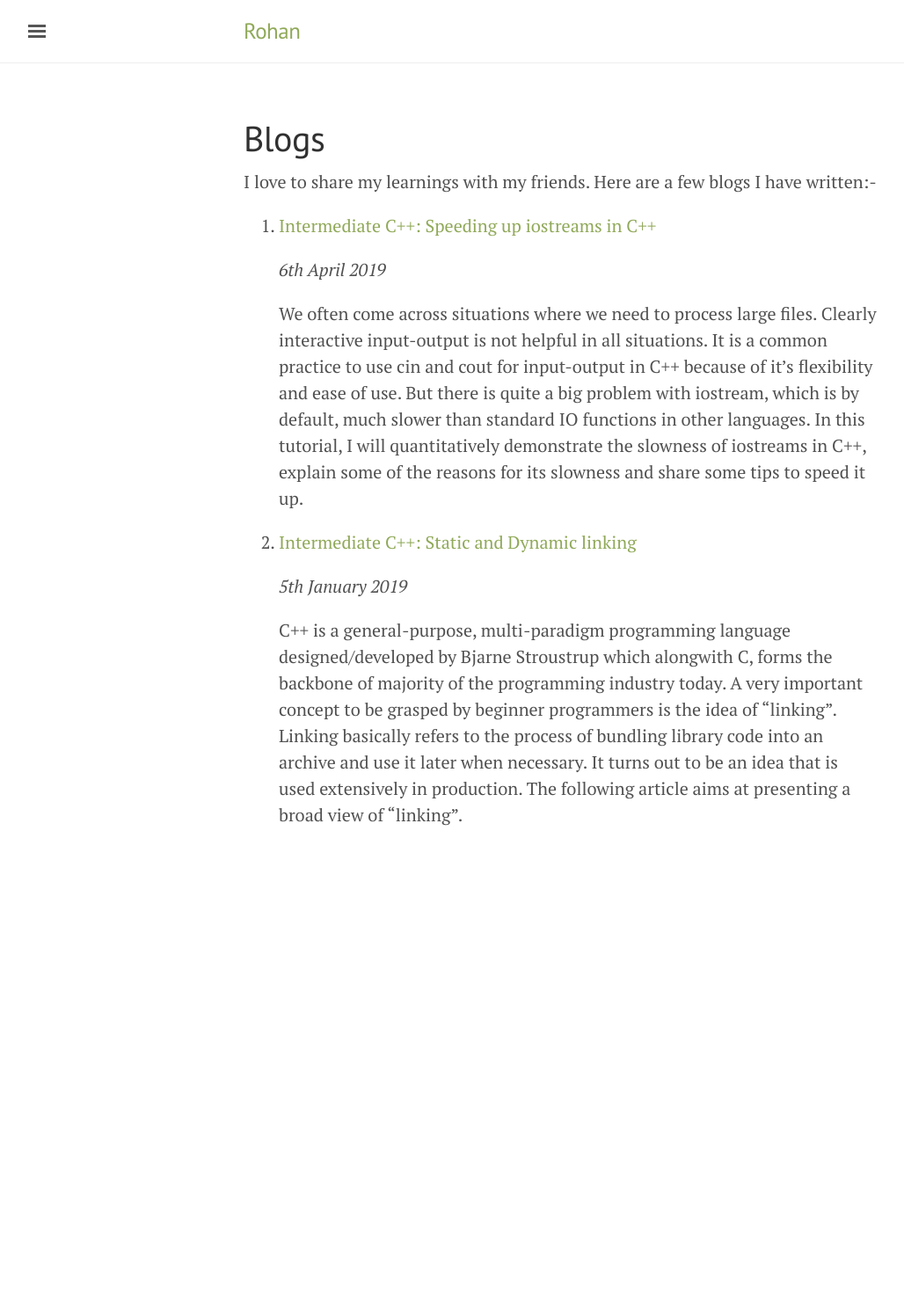
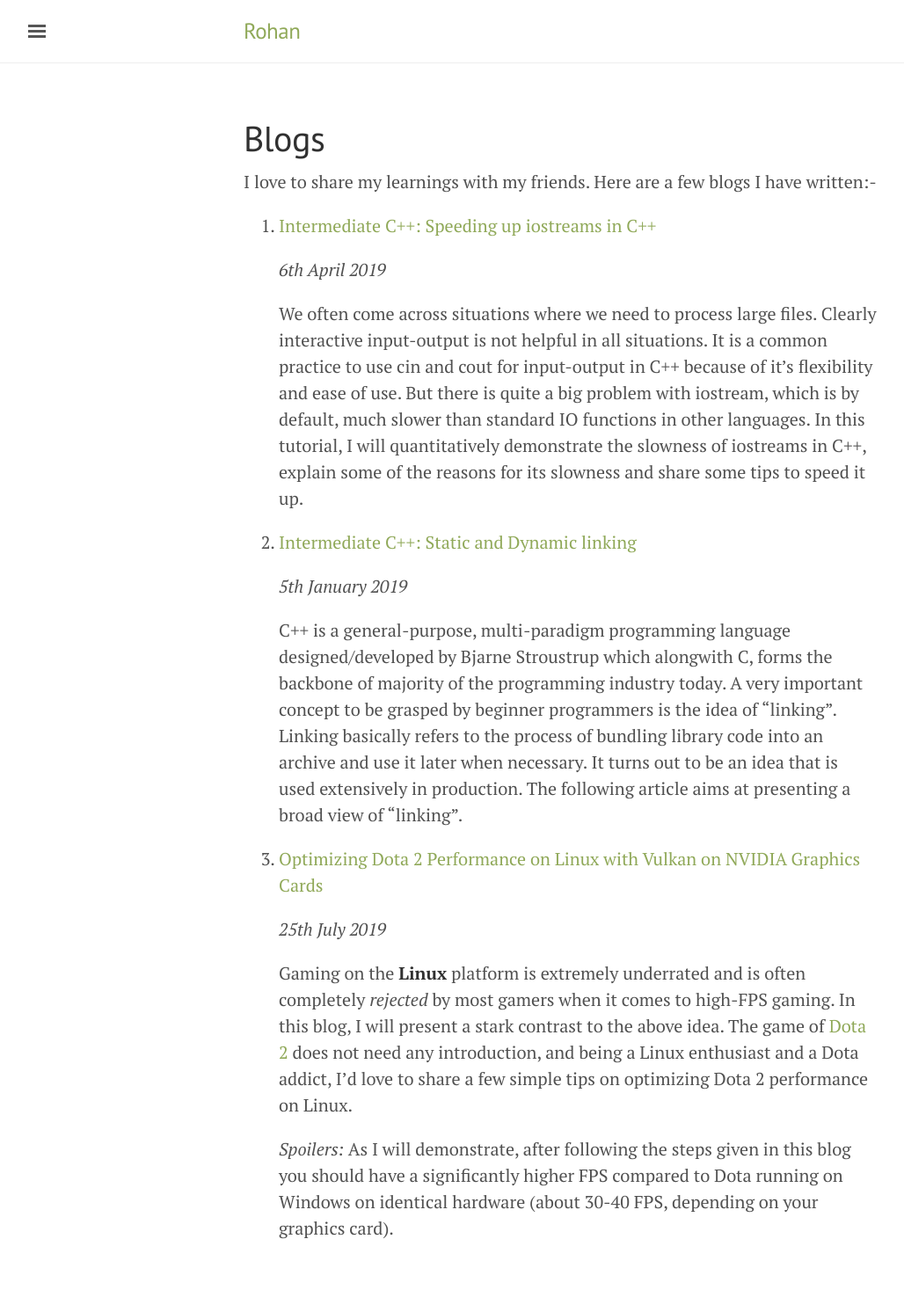
Before and after one commit to DarkStar1997/DarkStar1997.github.io, a Jekyll site: the page built from Blogs.md, in a window 1280 px wide. Shown: the whole page at 88% size, without its empty margins (3-1031 px from the left). Built offline with Jekyll 4.4.1, drawn with Linux system fonts in a browser that asks for light colours; before the commit the page ends 1022 px from its top, so only the background shows below that.

Commit message:
Completed Dota blog

```diff
--- a/Blogs.md
+++ b/Blogs.md
@@ -16,3 +16,11 @@ I love to share my learnings with my friends. Here are a few blogs I have writte
 	*5th January 2019*
 
 	C++ is a general-purpose, multi-paradigm programming language designed/developed by Bjarne Stroustrup which alongwith C, forms the backbone of majority of the programming industry today. A very important concept to be grasped by beginner programmers is the idea of “linking”. Linking basically refers to the process of bundling library code into an archive and use it later when necessary. It turns out to be an idea that is used extensively in production. The following article aims at presenting a broad view of “linking”.
+
+1.	[Optimizing Dota 2 Performance on Linux with Vulkan on NVIDIA Graphics Cards](/_posts/Blogs/OptimizeDota.md)
+
+	*25th July 2019*
+
+	Gaming on the **Linux** platform is extremely underrated and is often completely *rejected* by most gamers when it comes to high-FPS gaming. In this blog, I will present a stark contrast to the above idea. The game of [Dota 2](https://www.dota2.com/play/) does not need any introduction, and being a Linux enthusiast and a Dota addict, I'd love to share a few simple tips on optimizing Dota 2 performance on Linux.
+
+	*Spoilers:* As I will demonstrate, after following the steps given in this blog you should have a significantly higher FPS compared to Dota running on Windows on identical hardware (about 30-40 FPS, depending on your graphics card).
```
Also changed, not shown: _posts/Blogs/OptimizeDota.md (+28 -1 lines).
